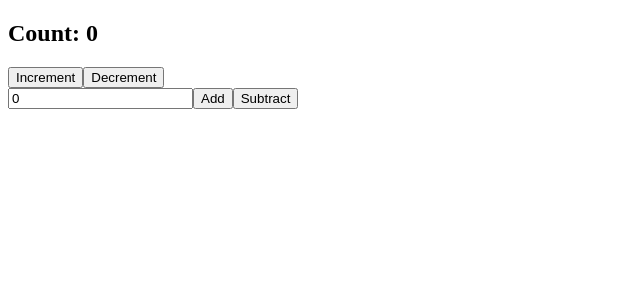
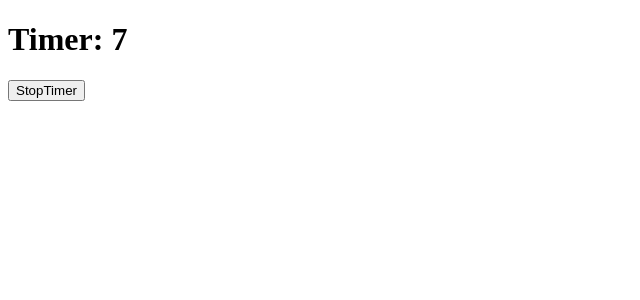
Before and after one commit to G1DY/React-Demo, a React (Vite) app in the folder react-demos/: page / in a window 1280 px wide. Shown: the top 300 px of the page, without its empty margins (0-640 px from the left). Built offline with nearby package versions, Linux system fonts and the light colour scheme.

Commit message:
using useRef hook

```diff
--- a/react-demos/src/App.jsx
+++ b/react-demos/src/App.jsx
@@ -1,9 +1,10 @@
-import Counter from './UseReducerComponent/Counter'
+import FocusInput from './UseRefComponet/FocusInput'
+import Timer from './UseRefComponet/Timer'
 
 
 const App = () => {
   return (
-    <Counter/>
+    <Timer/>
   )
 }
 
--- /dev/null
+++ b/react-demos/src/UseRefComponet/FocusInput.jsx
@@ -0,0 +1,19 @@
+import React from 'react'
+import { useRef } from 'react'
+
+const FocusInput = () => {
+    const inputRef = useRef(null);
+    const focusinput = () => {
+        if (inputRef.current) {
+            inputRef.current.focus();
+        }
+    }
+  return (
+    <div>
+        <input type="text" ref={inputRef} placeholder='click the button to focus'/>
+        <button onClick={focusinput}>Focus Input</button>
+    </div>
+  )
+}
+
+export default FocusInput
--- /dev/null
+++ b/react-demos/src/UseRefComponet/Timer.jsx
@@ -0,0 +1,25 @@
+import React from 'react'
+import { useState, useEffect, useRef } from 'react'
+
+const Timer = () => {
+    const [count, setCount] = useState(0);
+    const intervalRef = useRef(null);
+
+    useEffect(() => {
+        intervalRef.current = setInterval(() => {
+            setCount(prevCount => prevCount + 1)
+        }, 1000)
+
+        return (() => {
+            clearInterval(intervalRef.current)
+        });
+    }, []);
+  return (
+    <div>
+        <h1>Timer: {count}</h1>
+        <button onClick={() => clearInterval(intervalRef.current)}>StopTimer</button>
+    </div>
+  )
+}
+
+export default Timer
```
